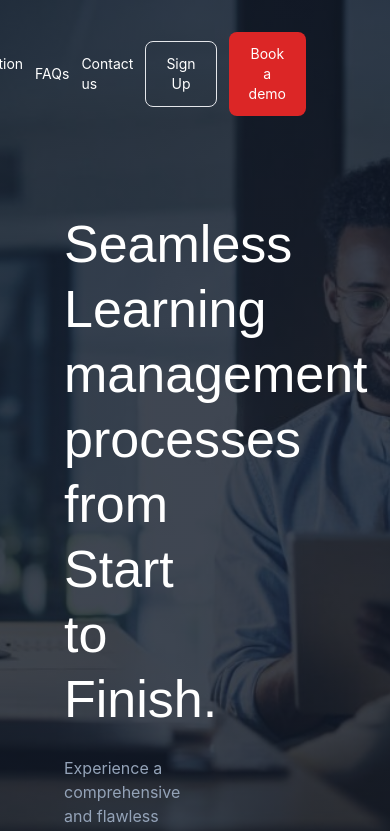
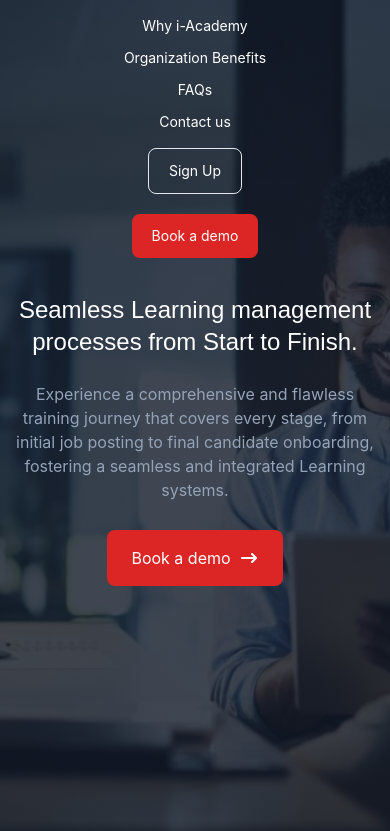
Before and after one commit to Waliyah-O/LMS_frontend, a React (Create React App) app: page / in a window 390 px wide. Shown: the top 831 px of the page. Built offline with nearby package versions, Linux system fonts and the light colour scheme.

Commit message:
component updates

```diff
--- a/src/components/dropdown/Dropdown.jsx
+++ b/src/components/dropdown/Dropdown.jsx
@@ -1,18 +1,15 @@
-// import React from 'react';
-
-const Dropdown = () => {
+const Dropdown = ({ dropDownType, items, text }) => {
   return (
-    <div className="dropdown dropdown-bottom">
+    <div className={`dropdown ${dropDownType}`}>
       <div tabIndex={0} role="button" className="btn m-1">
-        Click
+        {text}
       </div>
       <ul className="dropdown-content z-[1] menu p-2 shadow bg-base-100 rounded-box w-52">
-        <li>
-          <a>Item 1</a>
-        </li>
-        <li>
-          <a>Item 2</a>
-        </li>
+        {items.map((item, index) => (
+          <li key={index}>
+            <a>{item}</a>
+          </li>
+        ))}
       </ul>
     </div>
   );
--- a/src/pages/LandingPage.js
+++ b/src/pages/LandingPage.js
@@ -13,7 +13,7 @@ const LandingPage = () => {
         }}
         className="h-screen"
       >
-        <header className="text-white text-sm flex justify-end items-center gap-3 p-7 mx-14 font-inter">
+        <header className="text-white text-sm flex flex-col lg:flex-row lg:justify-end items-center gap-3 p-4 lg:p-7 mx-4 lg:mx-14 font-inter">
           <Link>Why i-Academy</Link>
           <Link>Organization Benefits</Link>
           <Link>FAQs</Link>
@@ -23,12 +23,12 @@ const LandingPage = () => {
           <Button variant={ButtonState.SECONDARY} size={ButtonSize.md} value="Book a demo" />
         </header>
 
-        <aside className="w-full flex items-start justify-center flex-col gap-6 p-16">
-          <h1 className="text-white font-sora text-xxl-heading w-3/5">
+        <aside className="w-full flex flex-col items-center  lg:items-start justify-center lg:justify-between lg:flex-wrap gap-6 p-4 lg:p-16">
+          <h1 className="text-white font-sora text-xxl lg:text-xxl-heading lg:w-3/5 text-center lg:text-left">
             Seamless Learning management processes from Start to Finish.
           </h1>
 
-          <p className="text-slate-400 w-1/2">
+          <p className="text-slate-400 w-full lg:w-1/2 text-center lg:text-left">
             Experience a comprehensive and flawless training journey that covers every stage, from initial job posting to final
             candidate onboarding, fostering a seamless and integrated Learning systems.
           </p>
--- a/tailwind.config.js
+++ b/tailwind.config.js
@@ -164,6 +164,7 @@ module.exports = {
     },
     backgroundImage: {
       authImage: "url('../src/assets/images/AuthPageImage.jpg')",
+      bgImage: "url('../src/assets/images/BgImg.jpeg')",
     },
   },
   plugins: [require('daisyui')],
```
